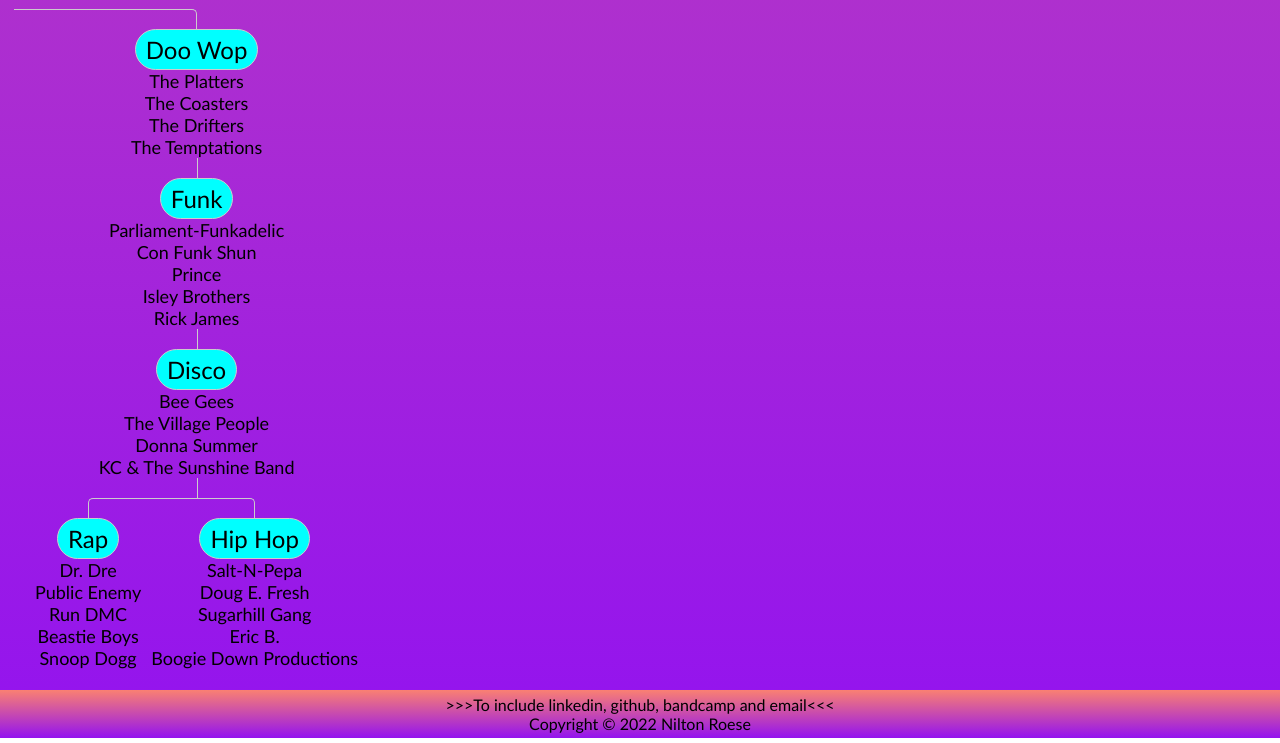
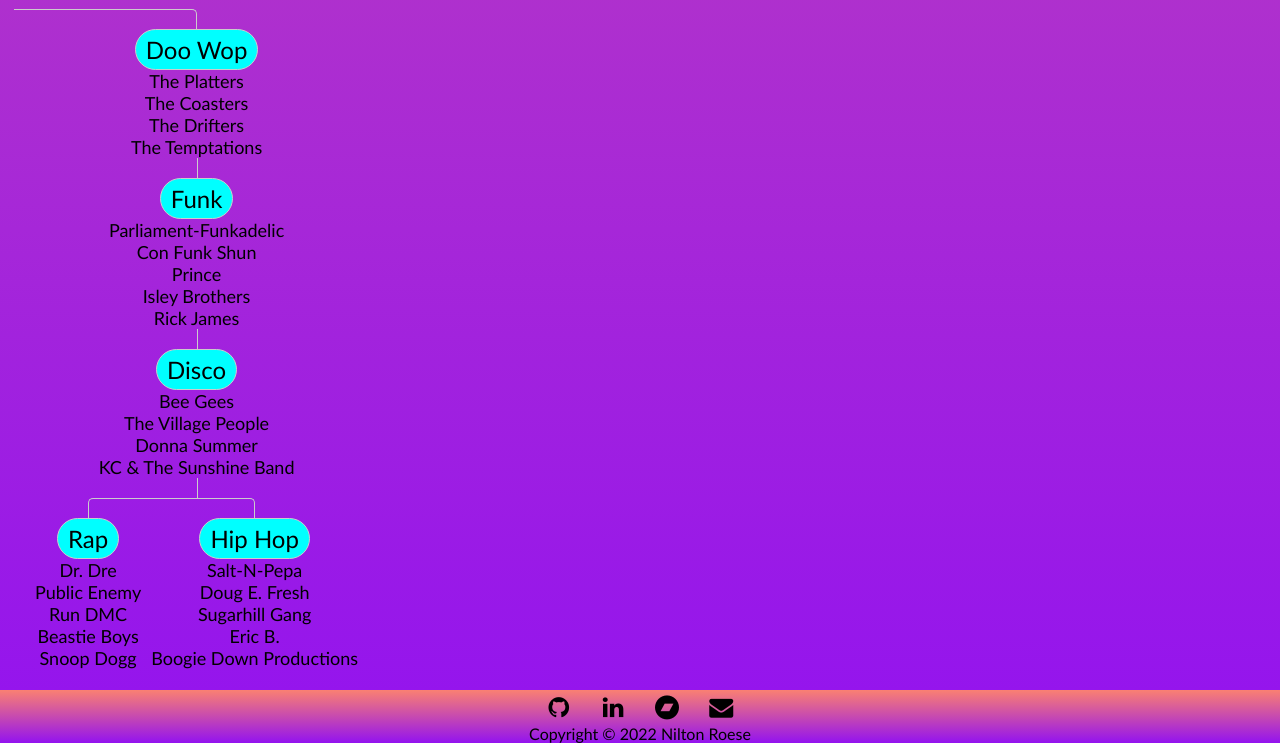
Before and after one commit to niltonroese/rockFamilyTreeApp, a plain HTML site: page index.html in a window 1280 px wide. Shown: the part 2050-2793 px from the top of the page. Drawn offline with Linux system fonts and the light colour scheme.

Commit message:
footer inclusion

```diff
--- a/index.html
+++ b/index.html
@@ -241,9 +241,12 @@
     <script src="index.js"></script>
 </body>
 
-<footer style="background: linear-gradient(salmon, #9313ef);padding: 5px 0;">
-    <p>>>>To include linkedin, github, bandcamp and email<<<</p>
-    <p>Copyright © 2022 Nilton Roese</p>
+<footer style="background: linear-gradient(salmon, #9313ef); padding-top: 5px;">
+    <a href="https://github.com/niltonroese" target="_blank"><i class="fa fa-github" style="font-size:24px"></i></a>
+    <a href="https://www.linkedin.com/in/niltonmarmittroese/" target="_blank"><i class="fa fa-linkedin" style="font-size:24px"></i></a>
+    <a href="https://soundactivity.bandcamp.com/" target="_blank"><i class="fa fa-bandcamp" style="font-size:24px"></i></a>
+    <a href="mailto:niltonroese@gmail.com" target="_blank"><i class="fa fa-envelope" style="font-size:24px"></i></a>
+    <p style="padding-top: 5px;">Copyright © 2022 Nilton Roese</p>
 </footer>
 
 </html>
--- a/style.css
+++ b/style.css
@@ -157,12 +157,13 @@ right connector from last child*/
 
 /* Style the search field */
 form.mainSearch input[type=text] {
+	float: left;
+	width: 75%;
 	padding: 10px;
+	background: #f1f1f1;
 	font-size: 17px;
 	border: 1px solid grey;
-	float: left;
-	width: 75%;
-	background: #f1f1f1;
+
 }
 
 /* Style the submit button */
@@ -206,3 +207,24 @@ form.mainSearch::after {
 	position: absolute;
 	z-index: 1;
 }
+
+/* Style all social media icons */
+
+.fa {
+	/* padding: 20px; */
+	font-size: 30px;
+	width: 50px;
+	text-align: center;
+	text-decoration: none;
+	/* border-radius: 50%; */
+  }
+
+  /* Add a hover effect if you want */
+  .fa:hover {
+	opacity: 0.7;
+  }
+
+  /* Fa-social */
+  .fa-github, .fa-linkedin, .fa-bandcamp, .fa-envelope {
+	color: black;
+  }
```
